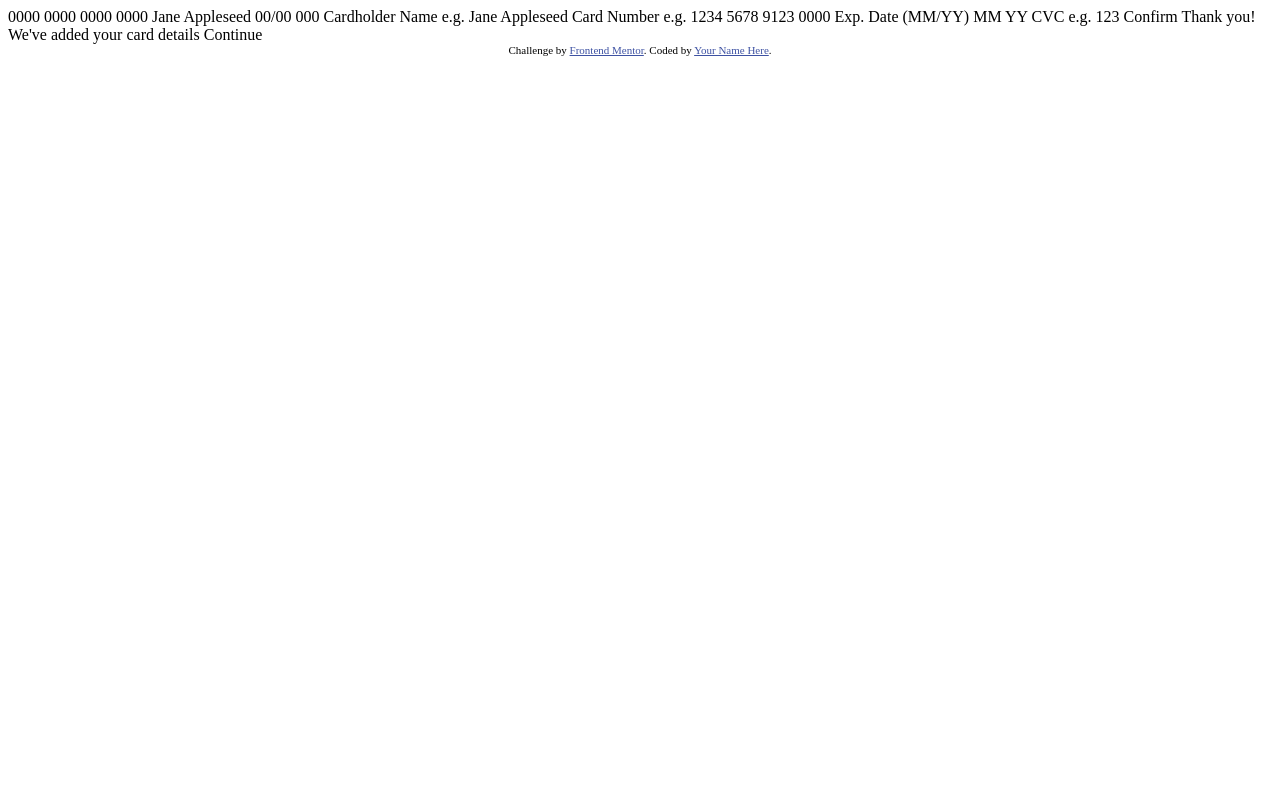
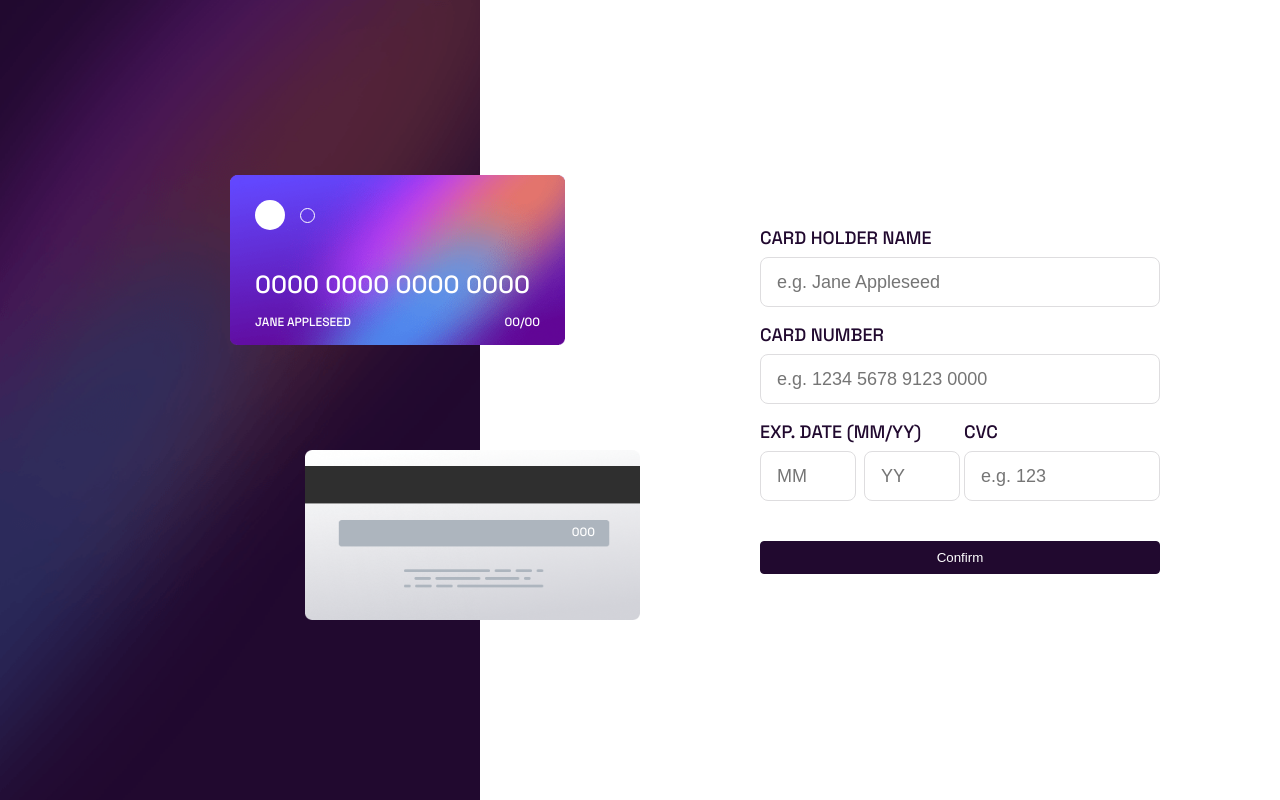
Before and after one commit to JoseLuisPB/FEM-Interactive-Card-Details-Form, a plain HTML site: page index.html in a window 1280 px wide. Drawn offline with Linux system fonts and the light colour scheme.

Commit message:
First screen design

```diff
--- a/index.html
+++ b/index.html
@@ -3,49 +3,97 @@
   <head>
     <meta charset="UTF-8">
     <meta name="viewport" content="width=device-width, initial-scale=1.0"> <!-- displays site properly based on user's device -->
-
     <link rel="icon" type="image/png" sizes="32x32" href="./images/favicon-32x32.png">
-
+    <link rel="preconnect" href="https://fonts.googleapis.com">
+    <link rel="preconnect" href="https://fonts.gstatic.com" crossorigin>
+    <link href="https://fonts.googleapis.com/css2?family=Space+Grotesk:wght@500&display=swap" rel="stylesheet">
+    <link rel="stylesheet" href="styles.css">
     <title>Frontend Mentor | Interactive card details form</title>
-
-  <!-- Feel free to remove these styles or customise in your own stylesheet 👍 -->
-  <style>
-    .attribution { font-size: 11px; text-align: center; }
-    .attribution a { color: hsl(228, 45%, 44%); }
-  </style>
   </head>
   <body>
+    <main>
+      <!-- Parte izquierda -->
+      <div class="left-layout">
+        <div class="left-background"></div>
+        <div class="card-positioning">
+          <picture class="front-card">
+            <img src="./images/bg-card-front.png" height="170" width="335" alt="card front" />
+            <span class="card-circle-filled"></span>
+            <span class="card-circle-unfilled"></span>
+            <span class="card-number">0000 0000 0000 0000</span>
+            <span class="card-name">Jane Appleseed</span>
+            <span class="card-date">00/00</span>
+          </picture>
+          <picture class="back-card">
+            <img src="./images/bg-card-back.png" height="170" width="335" alt="card back" />
+            <span class="card-cvc">000</span>
+          </picture>
+        </div>
+      </div>
+        <!-- <picture>
+          <source media="(min-width: 480px)" srcset="./images/bg-main-desktop.png" />
+          <img src="./images/bg-main-mobile.png" alt="background main" />
+        </picture> -->
 
+
+      <!-- Parte derecha -->
+      <div class="right-layout">
+        <form class="form-placement form-layout" method="post">
+          <div class="label-input-layout">
+            <label for="cardholderName">CARD HOLDER NAME</label>
+            <input type="text" id="cardholderName" name="cardholderName" placeholder="e.g. Jane Appleseed" class="input-style" />
+
+          </div>
+          <div class="label-input-layout">
+            <label for="cardNumber">CARD NUMBER</label>
+            <input type="text" id="cardNumber" name="cardNumber" placeholder="e.g. 1234 5678 9123 0000" class="input-style" />
+          </div>
+          <div class="form-last-section">
+            <div class="form-1-column">
+              <div class="column-span">
+                <label for="month">EXP. DATE (MM/YY)</label>
+                <label for="year"></label>
+              </div>
+              <input type="text" id="month" name="month" placeholder="MM" class="input-style" />
+              <input type="text" id="year" name="year" placeholder="YY" class="input-style" />
+            </div>
+            <div>
+              <div class="label-input-layout">
+              <label for="cvc">CVC</label>
+              <input type="text" id="cvc" class="input-style" name="cvc" placeholder="e.g. 123" maxlength="3" />
+            </div>
+            </div>
+          </div>
+          <button class="confirm-button" type="submit" value="confirm">Confirm</button>
+        </form>
+      </div>
+      <div>
+        <div class="attribution" style="display:none">
+          Challenge by <a href="https://www.frontendmentor.io?ref=challenge" target="_blank">Frontend Mentor</a>.
+          Coded by <a href="#">Your Name Here</a>.
+        </div>
+      </div>
+      <!-- <div>
         0000 0000 0000 0000
         Jane Appleseed
         00/00
 
         000
+      </div> -->
+      <!-- <form action="" method="POST">
+        <label for="cardholderName">Cardholder Name</label>
 
-  Cardholder Name
-  e.g. Jane Appleseed
 
-  Card Number
-  e.g. 1234 5678 9123 0000
 
-  Exp. Date (MM/YY)
-  MM
-  YY
 
-  CVC
-  e.g. 123
-
-  Confirm
+      </form> -->
 
       <!-- Completed state start -->
-
+      <div style="display:none">
         Thank you!
         We've added your card details
         Continue
-
-  <div class="attribution">
-    Challenge by <a href="https://www.frontendmentor.io?ref=challenge" target="_blank">Frontend Mentor</a>.
-    Coded by <a href="#">Your Name Here</a>.
       </div>
+    </main>
   </body>
 </html>
--- /dev/null
+++ b/styles.css
@@ -0,0 +1,195 @@
+* {
+  box-sizing: border-box;
+
+  --desktop-width: 1440px;
+  --mobile-width: 375px;
+  --active-input-border: linear-gradient(hsl(249, 99%, 64%), hsl(278, 94%, 30%));
+  --error-red: hsl(0, 100%, 66%);
+  --white: hsl(0, 0%, 100%);
+  --light-grayish-violet: hsl(270, 3%, 87%);
+  --dark-grayis-violet: hsl(279, 6%, 55%);
+  --very-dark-violet: hsl(278, 68%, 11%);
+}
+
+body {
+  font-size: 18px;
+  font-family: "Space Grotesk", sans-serif;
+  height: 100%;
+  margin: 0;
+  overflow: hidden;
+  color: var(--very-dark-violet);
+}
+
+main {
+  display: grid;
+  grid-template-columns: 1fr 1fr;
+}
+
+.left-background {
+  display: flex;
+  background-image: url("./images/bg-main-desktop.png");
+  background-size: cover;
+  height: 100vh;
+}
+
+.left-layout{
+  display: grid;
+  grid-template-columns: 3fr 1fr;
+}
+
+.card-positioning {
+  display: flex;
+  flex-direction: column;
+  align-items: flex-end;
+  justify-content: center;
+  flex: 1;
+}
+
+
+.front-card {
+  margin-right: 75px;
+  position: absolute;
+  margin-bottom: 275px;
+}
+
+.back-card {
+  position: absolute;
+  margin-top: 275px;
+}
+
+.card-circle-filled{
+  background-color: var(--white);
+  height: 30px;
+  width: 30px;
+  aspect-ratio: 1;
+  border-radius: 2rem;
+  aspect-ratio: 1;
+  display: block;
+  position: absolute;
+  top: 25px;
+  left: 25px;
+}
+
+.card-circle-unfilled{
+  border: 1px solid var(--white);
+  height: 15px;
+  width: 15px;
+  aspect-ratio: 1;
+  border-radius: 1rem;
+  aspect-ratio: 1;
+  display: block;
+  position: absolute;
+  top: 33px;
+  left: 70px;
+}
+
+.card-number{
+  position: absolute;
+  left: 25px;
+  bottom: 50px;
+  font-size: 1.55rem;
+  color: var(--white);
+}
+
+.card-name{
+  position: absolute;
+  left: 25px;
+  bottom: 20px;
+  font-size: 0.75rem;
+  color: var(--white);
+  text-transform: uppercase;
+}
+
+.card-date{
+  position: absolute;
+  right: 25px;
+  bottom: 20px;
+  font-size: 0.75rem;
+  color: var(--white);
+}
+
+.card-cvc{
+  position: absolute;
+  right: 45px;
+  bottom: 85px;
+  font-size: 0.75rem;
+  color: var(--white);
+}
+
+.right-layout{
+  display: grid;
+  flex-direction: column;
+  align-items: center;
+  grid-template-columns: 1fr minmax(400px, 1fr) 1fr;
+}
+
+.form-placement{
+  grid-area: 1/2;
+}
+
+.form-layout{
+  display: flex;
+  flex-direction: column;
+  gap: 1rem;
+}
+
+.label-input-layout{
+  display: flex;
+  flex-direction: column;
+  gap: 0.5rem;
+}
+
+.form-last-section{
+  display: grid;
+  grid-template-columns: calc(200px - 0.25rem) calc(200px - 0.25rem);
+  gap: 0.5rem;
+}
+
+.form-1-column{
+  display: grid;
+  grid-template-columns: calc(100px - 0.25rem) calc(100px - 0.25rem);
+  gap: 0.5rem;
+}
+
+.column-span{
+  grid-column: span 2;
+}
+
+.input-style{
+  line-height: 48px;
+  border: 1px solid var(--light-grayish-violet);
+  border-radius: 0.5rem;
+  padding: 0 1rem;
+  font-size: 18px;
+  color: var(--very-dark-violet);
+}
+
+:focus{
+  border: 1px solid var(--active-input-border);
+}
+
+.confirm-button{
+  margin-top: 1.5rem;
+  background-color: var(--very-dark-violet);
+  color: var(--white);
+  padding: 0.5rem;
+  border-radius: 0.25rem;
+  border: 1px solid var(--very-dark-violet);
+  cursor: pointer;
+}
+
+.attribution {
+  font-size: 11px;
+  text-align: center;
+}
+
+.attribution a {
+  color: hsl(228deg, 45%, 44%);
+}
+
+@media (max-width: 480px) {
+  body {
+    width: 375px;
+    overflow-y: scroll;
+  }
+}
```
Lines whose indentation alone changed are shown as unchanged.
